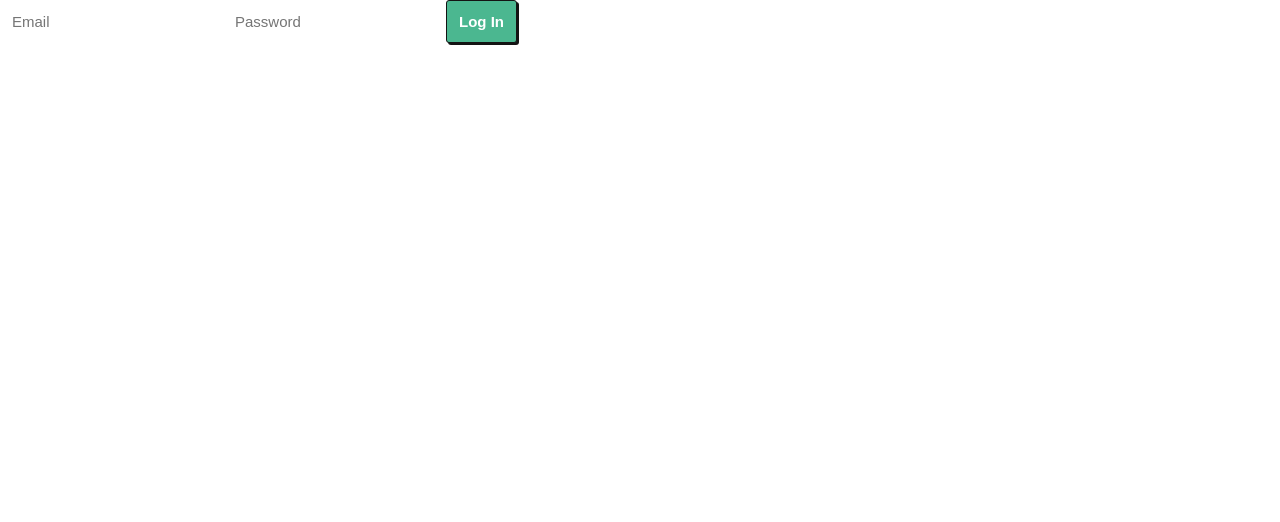
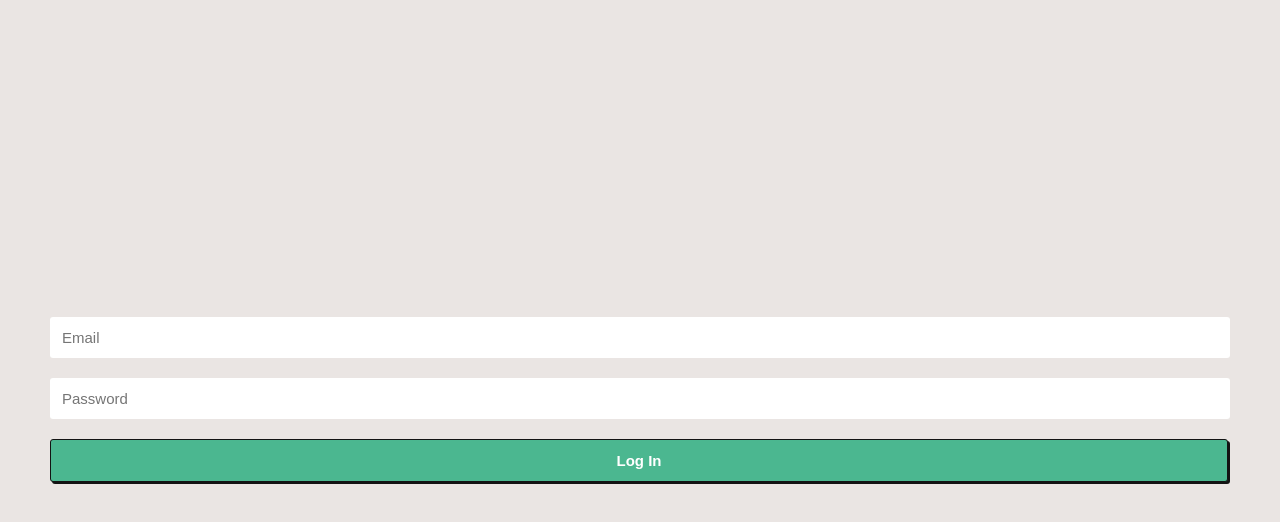
Before and after one commit to telesleo/blog-frontend, a React (Create React App) app: page /login in a window 1280 px wide. Shown: the top 522 px of the page. Built offline with nearby package versions, Linux system fonts and the light colour scheme.

Commit message:
Add style to page Login

```diff
--- a/src/pages/Login/index.jsx
+++ b/src/pages/Login/index.jsx
@@ -3,6 +3,7 @@ import { useNavigate } from 'react-router-dom';
 import Input from '../../components/Input';
 import Button from '../../components/Button';
 import login from '../../utils/login';
+import styles from './style.module.css';
 
 export default function Login() {
   const navigate = useNavigate();
@@ -19,10 +20,10 @@ export default function Login() {
   };
 
   return (
-    <div>
+    <form id={styles.login}>
       <Input type="email" placeholder="Email" value={email} onChange={({ target }) => setEmail(target.value)} />
       <Input type="password" placeholder="Password" value={password} onChange={({ target }) => setPassword(target.value)} />
       <Button onClick={logIn}>Log In</Button>
-    </div>
+    </form>
   );
 }
--- /dev/null
+++ b/src/pages/Login/style.module.css
@@ -0,0 +1,13 @@
+#login {
+  background-color: var(--color1);
+  display: flex;
+  flex-direction: column;
+  align-items: stretch;
+  justify-content: center;
+  padding: 0 var(--padding2);
+  height: 100vh;
+}
+
+#login > *:not(:last-child) {
+  margin-bottom: 20px;
+}
```
